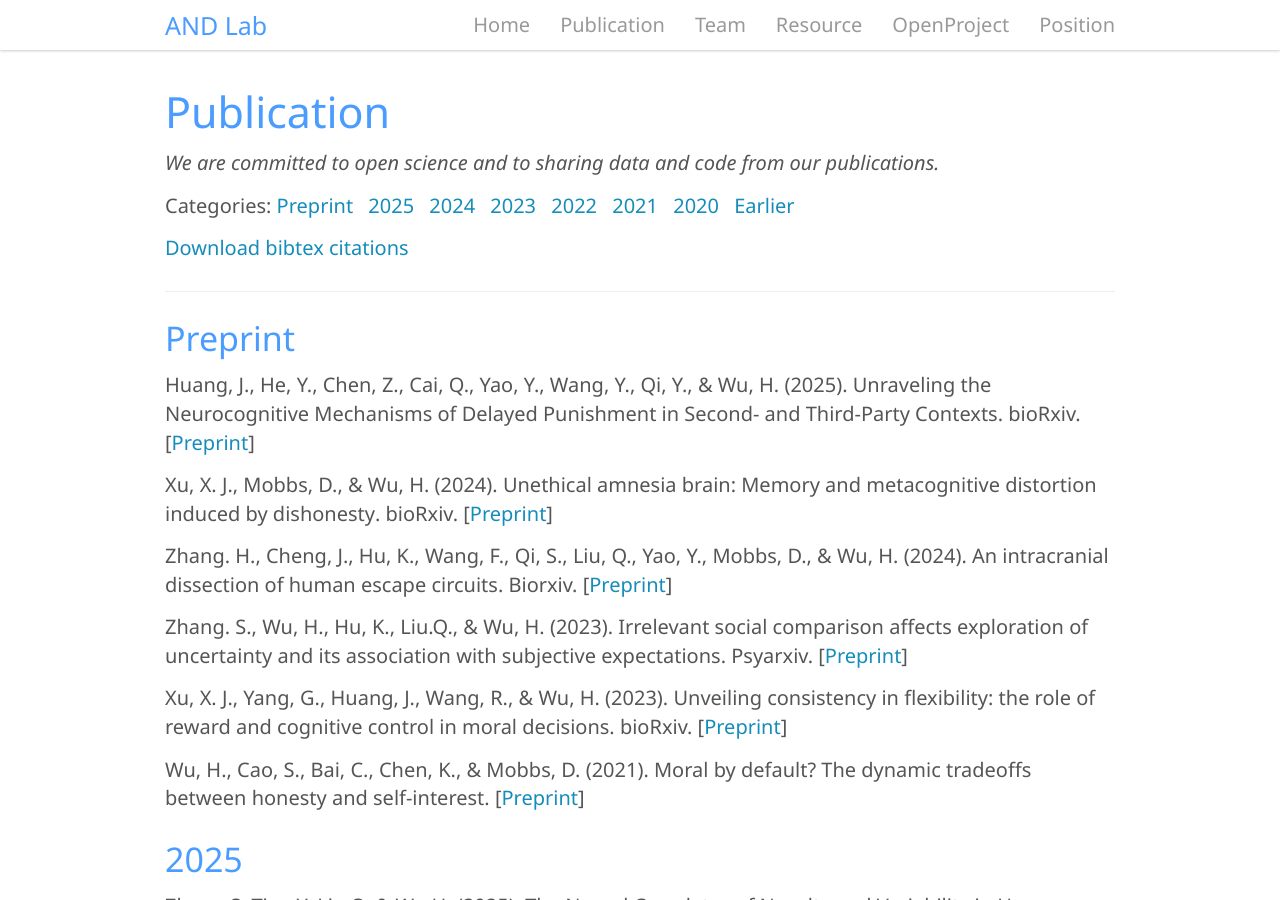
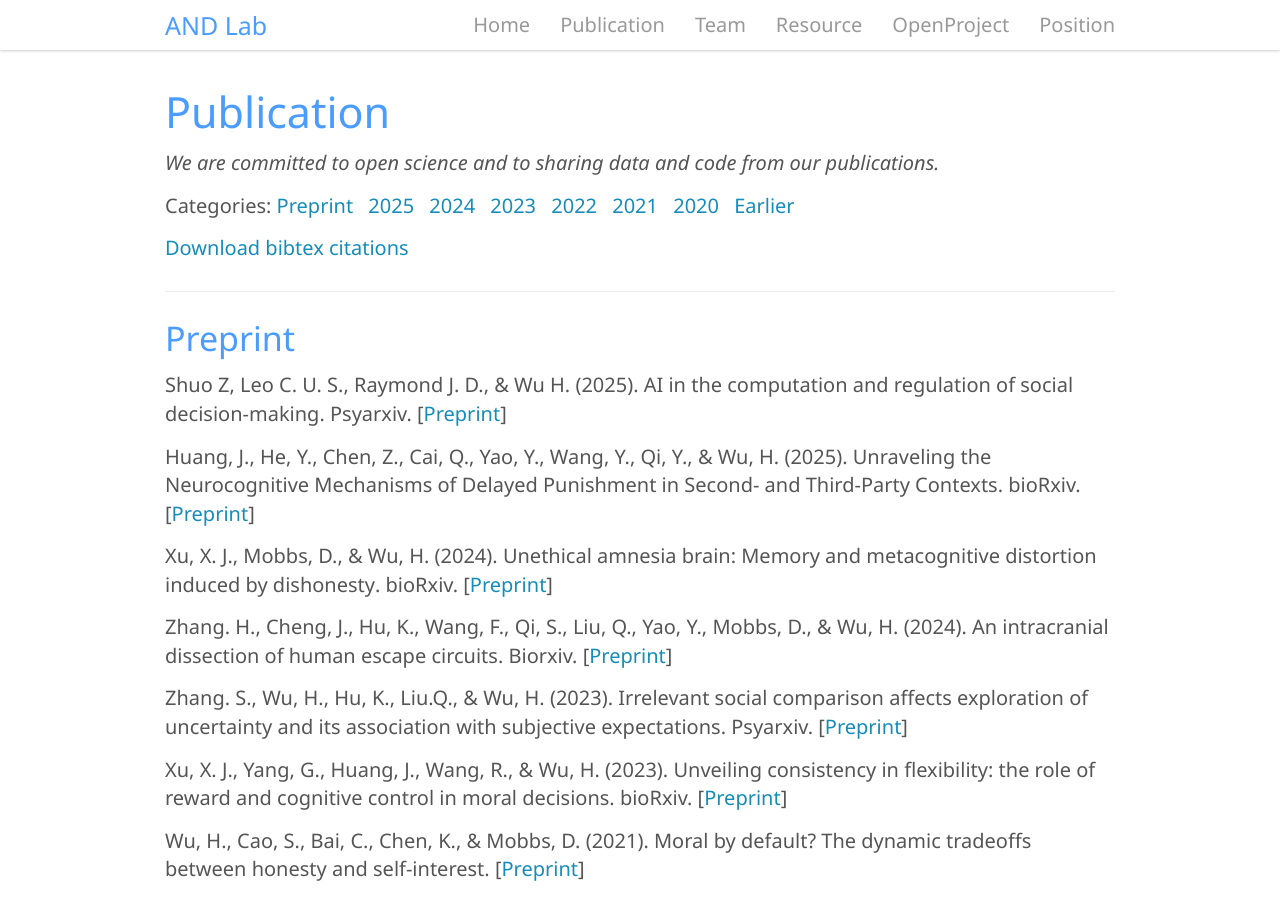
Before and after one commit to andlab-um/lab-website, a Jekyll site: the page built from _pages/publication.md, in a window 1280 px wide and 900 px high. Built offline with Jekyll 4.4.1, drawn with Linux system fonts in a browser that asks for light colours; nearby versions of some CDN libraries.

Commit message:
Update publication.md

```diff
--- a/_pages/publication.md
+++ b/_pages/publication.md
@@ -15,6 +15,8 @@ permalink: /publication
 ---
 
 ### Preprint
+
+Shuo Z, Leo C. U. S., Raymond J. D., & Wu H. (2025). **AI in the computation and regulation of social decision-making**. Psyarxiv. [[Preprint](https://doi.org/10.31234/osf.io/uf9g4_v1){:target="_blank"}]
 
 Huang, J., He, Y., Chen, Z., Cai, Q., Yao, Y., Wang, Y., Qi, Y., & Wu, H. (2025). **Unraveling the Neurocognitive Mechanisms of Delayed Punishment in Second- and Third-Party Contexts**. bioRxiv. [[Preprint](https://www.biorxiv.org/content/10.1101/2025.02.25.640024v1){:target="_blank"}]
 
```
